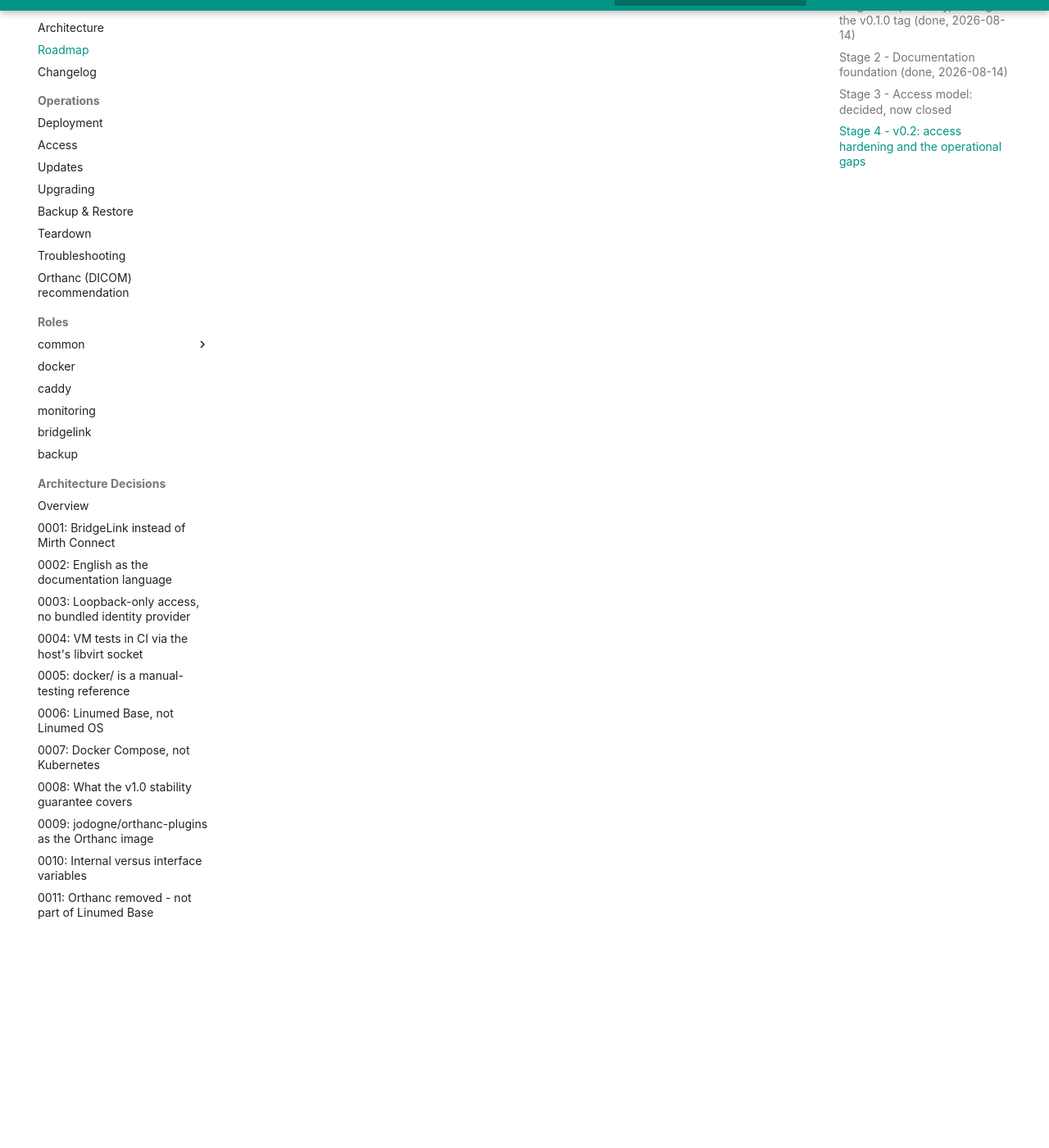
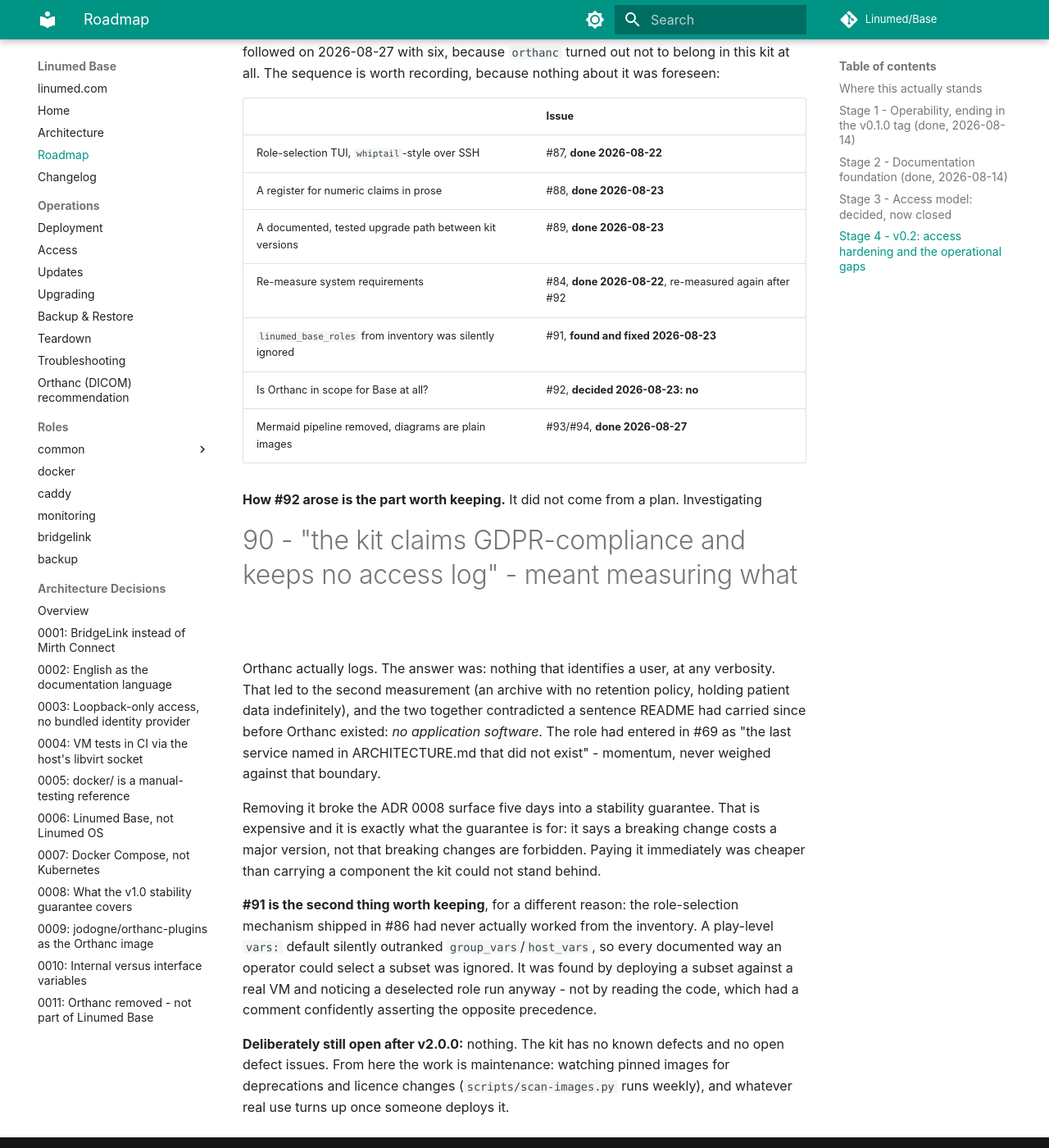
Before and after one commit to Linumed/Base, an MkDocs documentation site: the page built from docs/ROADMAP.md, in a window 1280 px wide and 1400 px high, scrolled down 13576 px. Shown: the whole window at 82% size. Built offline with MkDocs 1.6.1 and Material for MkDocs 9.7.7, drawn with Linux system fonts in a browser that asks for light colours; comment, search, counter and statistics services are not loaded; some of the changed text lies outside the part shown.

Commit message:
Docs: ROADMAP auf v2.0.0 gezogen, Mermaid-Eintrag im CHANGELOG gekuerzt
ROADMAP: "Where this actually stands" behauptete weiterhin "As of
2026-08-22, v1.0.0: all seven roles" - falsch in Datum und Rollenzahl.
Auf v2.0.0/sechs Rollen korrigiert. Ausserdem gab es v2.0.0 nur im
Update-Block oben, aber keine eigene Etappe im Text; Stage 8 ergaenzt,
mit der Herkunft von #92 (kam aus der Untersuchung zu #90, war nicht
geplant) und #91 als zweitem Fund, den nur ein echter VM-Lauf zutage
gefoerdert hat.

CHANGELOG: Der Mermaid-Eintrag war mit 22 Zeilen unverhaeltnismaessig
fuer eine reine Build-Aenderung, die kein Betreiber je ausfuehrt - der
Website-Ruecklink, den Leser unmittelbar merken, hatte sechs. Auf vier
Zeilen gekuerzt, Begruendung steht vollstaendig in #94.

```diff
--- a/docs/ROADMAP.md
+++ b/docs/ROADMAP.md
@@ -44,15 +44,18 @@
 
 ## Where this actually stands
 
-**As of 2026-08-22, `v1.0.0`:** all seven roles are implemented, VM-tested and idempotent -
-`common`, `docker`, `caddy`, `monitoring`, `bridgelink`, `backup` and `orthanc`. From this
-tag, the surface named in [ADR 0008](adr/0008-what-the-v1-0-stability-guarantee-covers.md)
-carries a stability guarantee. The repository is public, the documentation site is built
-and published from it, and there are no known defects and no open defect issues. Two
-issues remain open, both post-1.0 maintenance rather than tag prerequisites: #84
-(re-measuring system requirements for the seven-role stack) and the roadmap items opened
-during the pre-1.0 audit (#88-#90), which were deliberately left for after the tag - see
-[What comes after 1.0](#what-comes-after-10).
+**As of 2026-08-27, `v2.0.0`:** six roles - `common`, `docker`, `caddy`, `monitoring`,
+`bridgelink` and `backup` - implemented, VM-tested and idempotent. The surface named in
+[ADR 0008](adr/0008-what-the-v1-0-stability-guarantee-covers.md) carries a stability
+guarantee; `v2.0.0` is what a breach of it costs, five days after `v1.0.0`
+([Stage 8](#stage-8-v20-taking-a-role-back-out)). The repository is public, the
+documentation site is built and published from it, and there are no known defects and no
+open defect issues.
+
+A seventh role, `orthanc`, existed between v0.4.0 and v1.0.0 and was removed again -
+[ADR 0011](adr/0011-orthanc-removed-not-part-of-base.md) for why,
+[docs/operations/orthanc-recommendation.md](operations/orthanc-recommendation.md) for
+what replaced it.
 
 [What was open, and why it was not built earlier](#what-was-open-and-why-it-was-not-built-earlier)
 further down is kept as the record of the three items that carried that status until
@@ -501,3 +504,45 @@
 
 None of these five is a stability-surface change. That is what makes them safe to decide
 at leisure rather than under the same before-the-tag pressure #86 was built under.
+
+## Stage 8 - v2.0: taking a role back out
+
+Not a planned stage. `v1.0.0` was tagged on 2026-08-22 with seven roles; `v2.0.0`
+followed on 2026-08-27 with six, because `orthanc` turned out not to belong in this kit
+at all. The sequence is worth recording, because nothing about it was foreseen:
+
+| | Issue |
+|---|---|
+| Role-selection TUI, `whiptail`-style over SSH | #87, **done 2026-08-22** |
+| A register for numeric claims in prose | #88, **done 2026-08-23** |
+| A documented, tested upgrade path between kit versions | #89, **done 2026-08-23** |
+| Re-measure system requirements | #84, **done 2026-08-22**, re-measured again after #92 |
+| `linumed_base_roles` from inventory was silently ignored | #91, **found and fixed 2026-08-23** |
+| Is Orthanc in scope for Base at all? | #92, **decided 2026-08-23: no** |
+| Mermaid pipeline removed, diagrams are plain images | #93/#94, **done 2026-08-27** |
+
+**How #92 arose is the part worth keeping.** It did not come from a plan. Investigating
+#90 - "the kit claims GDPR-compliance and keeps no access log" - meant measuring what
+Orthanc actually logs. The answer was: nothing that identifies a user, at any verbosity.
+That led to the second measurement (an archive with no retention policy, holding patient
+data indefinitely), and the two together contradicted a sentence README had carried since
+before Orthanc existed: *no application software*. The role had entered in #69 as "the
+last service named in ARCHITECTURE.md that did not exist" - momentum, never weighed
+against that boundary.
+
+Removing it broke the ADR 0008 surface five days into a stability guarantee. That is
+expensive and it is exactly what the guarantee is for: it says a breaking change costs a
+major version, not that breaking changes are forbidden. Paying it immediately was
+cheaper than carrying a component the kit could not stand behind.
+
+**#91 is the second thing worth keeping**, for a different reason: the role-selection
+mechanism shipped in #86 had never actually worked from the inventory. A play-level
+`vars:` default silently outranked `group_vars`/`host_vars`, so every documented way an
+operator could select a subset was ignored. It was found by deploying a subset against a
+real VM and noticing a deselected role run anyway - not by reading the code, which had a
+comment confidently asserting the opposite precedence.
+
+**Deliberately still open after v2.0.0:** nothing. The kit has no known defects and no
+open defect issues. From here the work is maintenance: watching pinned images for
+deprecations and licence changes (`scripts/scan-images.py` runs weekly), and whatever
+real use turns up once someone deploys it.
```
Also changed, not shown: CHANGELOG.md (+4 -21 lines).
